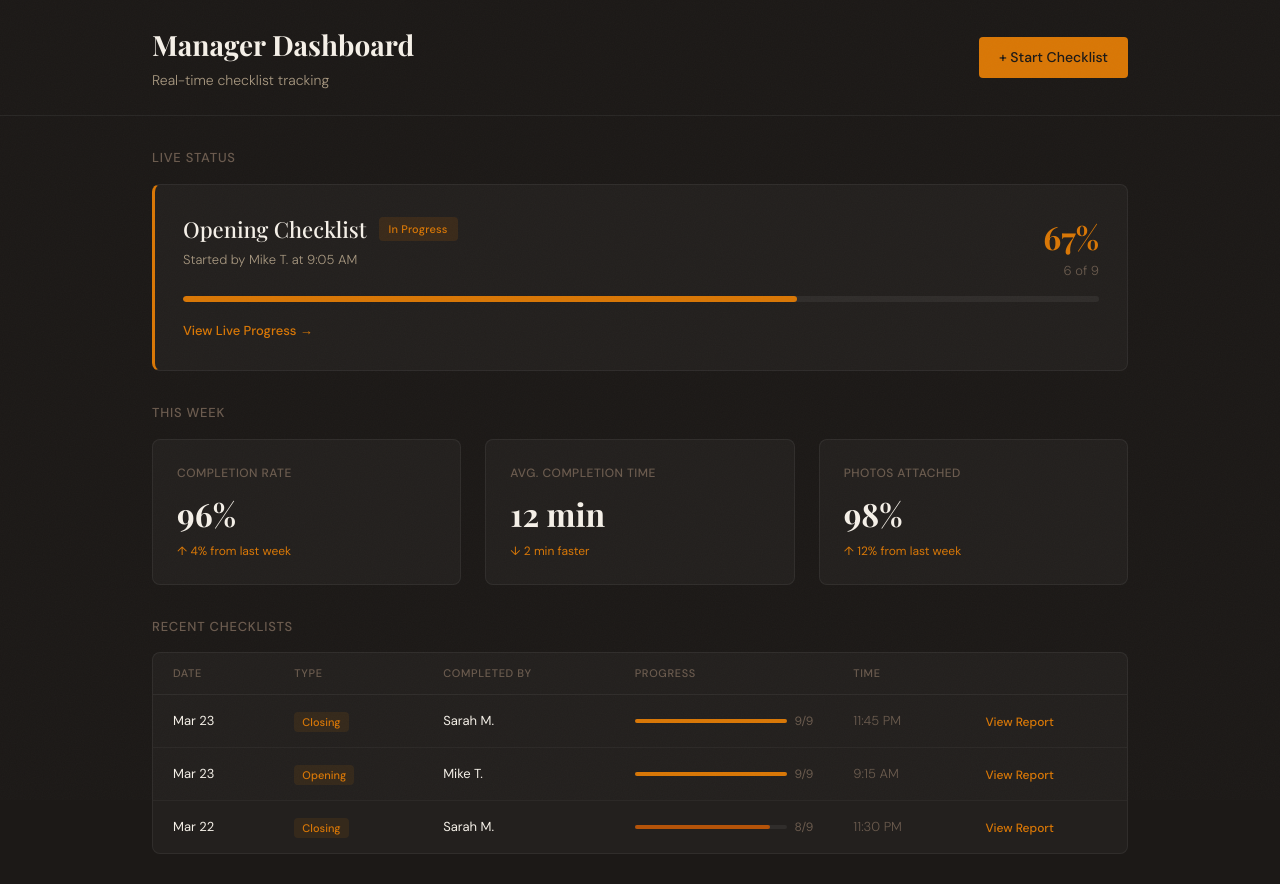
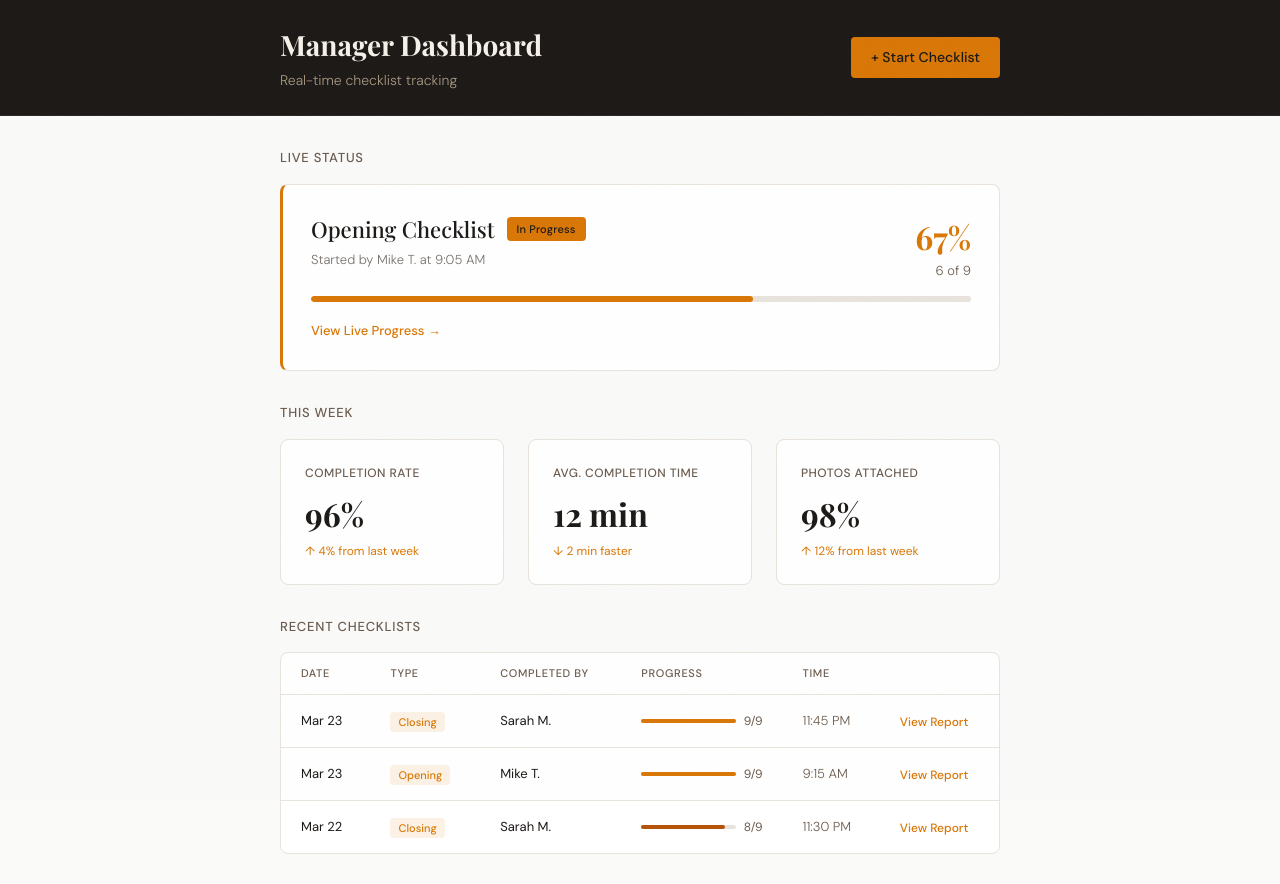
Before and after one commit to withinreachintl-coder/wri-restaurant-ops, a Next.js app: page /dashboard in a window 1280 px wide. Shown: the top 884 px of the page. Built offline with nearby package versions, Linux system fonts and the light colour scheme.

Commit message:
cream background, centered layout, amber buttons on checklist and dashboard

```diff
--- a/app/dashboard/page.tsx
+++ b/app/dashboard/page.tsx
@@ -54,10 +54,10 @@ export default function DashboardPage() {
   })
 
   return (
-    <main className="min-h-screen" style={{ background: '#1C1917', color: '#F5F0E8' }}>
+    <main className="min-h-screen" style={{ background: '#FAFAF9', color: '#1C1917' }}>
       {/* Header */}
-      <div style={{ borderBottom: '1px solid rgba(255,255,255,0.06)' }}>
-        <div className="max-w-5xl mx-auto px-6 py-6">
+      <div style={{ background: '#1C1917', borderBottom: '1px solid rgba(255,255,255,0.06)' }}>
+        <div style={{ maxWidth: '768px', margin: '0 auto', padding: '24px 24px' }}>
           <div className="flex items-center justify-between">
             <div>
               <h1
@@ -65,6 +65,7 @@ export default function DashboardPage() {
                   fontFamily: 'var(--font-playfair), "Playfair Display", serif',
                   fontSize: '28px',
                   fontWeight: 700,
+                  color: '#F5F0E8',
                   marginBottom: '4px',
                 }}
               >
@@ -101,7 +102,7 @@ export default function DashboardPage() {
         </div>
       </div>
 
-      <div className="max-w-5xl mx-auto px-6 py-8" style={{ display: 'flex', flexDirection: 'column', gap: '32px' }}>
+      <div style={{ maxWidth: '768px', margin: '0 auto', padding: '0 24px', display: 'flex', flexDirection: 'column', gap: '32px', paddingTop: '32px' }}>
         {/* Live Status */}
         <section>
           <h2
@@ -119,8 +120,8 @@ export default function DashboardPage() {
           </h2>
           <div
             style={{
-              background: 'rgba(255,255,255,0.03)',
-              border: '1px solid rgba(255,255,255,0.06)',
+              background: '#FFFFFF',
+              border: '1px solid #E8E3DC',
               borderLeft: '3px solid #D97706',
               borderRadius: '8px',
               padding: '28px',
@@ -134,6 +135,7 @@ export default function DashboardPage() {
                       fontFamily: 'var(--font-playfair), "Playfair Display", serif',
                       fontSize: '22px',
                       fontWeight: 500,
+                      color: '#1C1917',
                       textTransform: 'capitalize' as const,
                     }}
                   >
@@ -144,8 +146,8 @@ export default function DashboardPage() {
                       fontFamily: 'var(--font-dmsans), "DM Sans", sans-serif',
                       fontSize: '11px',
                       fontWeight: 500,
-                      color: '#D97706',
-                      background: 'rgba(217,119,6,0.12)',
+                      color: '#1C1917',
+                      background: '#D97706',
                       padding: '4px 10px',
                       borderRadius: '4px',
                       letterSpacing: '0.02em',
@@ -159,7 +161,7 @@ export default function DashboardPage() {
                     fontFamily: 'var(--font-dmsans), "DM Sans", sans-serif',
                     fontSize: '13px',
                     fontWeight: 300,
-                    color: '#A89880',
+                    color: '#78716C',
                   }}
                 >
                   Started by {currentProgress.inProgressBy} at {currentProgress.startedAt}
@@ -192,7 +194,7 @@ export default function DashboardPage() {
             <div
               style={{
                 height: '6px',
-                background: 'rgba(255,255,255,0.06)',
+                background: '#E8E3DC',
                 borderRadius: '3px',
                 overflow: 'hidden',
               }}
@@ -250,8 +252,8 @@ export default function DashboardPage() {
               <div
                 key={i}
                 style={{
-                  background: 'rgba(255,255,255,0.03)',
-                  border: '1px solid rgba(255,255,255,0.06)',
+                  background: '#FFFFFF',
+                  border: '1px solid #E8E3DC',
                   borderRadius: '8px',
                   padding: '24px',
                 }}
@@ -274,7 +276,7 @@ export default function DashboardPage() {
                     fontFamily: 'var(--font-playfair), "Playfair Display", serif',
                     fontSize: '32px',
                     fontWeight: 700,
-                    color: '#F5F0E8',
+                    color: '#1C1917',
                     marginBottom: '4px',
                   }}
                 >
@@ -312,8 +314,8 @@ export default function DashboardPage() {
           </h2>
           <div
             style={{
-              background: 'rgba(255,255,255,0.03)',
-              border: '1px solid rgba(255,255,255,0.06)',
+              background: '#FFFFFF',
+              border: '1px solid #E8E3DC',
               borderRadius: '8px',
               overflow: 'hidden',
             }}
@@ -321,7 +323,7 @@ export default function DashboardPage() {
             <div style={{ overflowX: 'auto', WebkitOverflowScrolling: 'touch' }}>
             <table style={{ width: '100%', borderCollapse: 'collapse', minWidth: '600px' }}>
               <thead>
-                <tr style={{ borderBottom: '1px solid rgba(255,255,255,0.06)' }}>
+                <tr style={{ borderBottom: '1px solid #E8E3DC' }}>
                   {['Date', 'Type', 'Completed By', 'Progress', 'Time', ''].map((h, i) => (
                     <th
                       key={i}
@@ -345,9 +347,9 @@ export default function DashboardPage() {
                 {MOCK_HISTORY.map((item, idx) => (
                   <tr
                     key={idx}
-                    style={{ borderBottom: idx < MOCK_HISTORY.length - 1 ? '1px solid rgba(255,255,255,0.04)' : 'none' }}
+                    style={{ borderBottom: idx < MOCK_HISTORY.length - 1 ? '1px solid #E8E3DC' : 'none' }}
                   >
-                    <td style={{ padding: '14px 20px', fontFamily: 'var(--font-dmsans), "DM Sans", sans-serif', fontSize: '13px', fontWeight: 400, color: '#F5F0E8' }}>
+                    <td style={{ padding: '14px 20px', fontFamily: 'var(--font-dmsans), "DM Sans", sans-serif', fontSize: '13px', fontWeight: 400, color: '#1C1917' }}>
                       {new Date(item.date).toLocaleDateString('en-US', { month: 'short', day: 'numeric' })}
                     </td>
                     <td style={{ padding: '14px 20px' }}>
@@ -366,12 +368,12 @@ export default function DashboardPage() {
                         {item.type}
                       </span>
                     </td>
-                    <td style={{ padding: '14px 20px', fontFamily: 'var(--font-dmsans), "DM Sans", sans-serif', fontSize: '13px', fontWeight: 400, color: '#F5F0E8' }}>
+                    <td style={{ padding: '14px 20px', fontFamily: 'var(--font-dmsans), "DM Sans", sans-serif', fontSize: '13px', fontWeight: 400, color: '#1C1917' }}>
                       {item.completedBy}
                     </td>
                     <td style={{ padding: '14px 20px' }}>
                       <div style={{ display: 'flex', alignItems: 'center', gap: '8px' }}>
-                        <div style={{ flex: 1, height: '4px', background: 'rgba(255,255,255,0.06)', borderRadius: '2px', width: '80px' }}>
+                        <div style={{ flex: 1, height: '4px', background: '#E8E3DC', borderRadius: '2px', width: '80px' }}>
                           <div
                             style={{
                               height: '100%',
@@ -417,8 +419,8 @@ export default function DashboardPage() {
         <section>
           <div
             style={{
-              background: 'rgba(217,119,6,0.06)',
-              border: '1px solid rgba(217,119,6,0.15)',
+              background: '#FEF9F0',
+              border: '1px solid rgba(217,119,6,0.2)',
               borderRadius: '8px',
               padding: '24px',
               display: 'flex',
@@ -432,7 +434,7 @@ export default function DashboardPage() {
                   fontFamily: 'var(--font-dmsans), "DM Sans", sans-serif',
                   fontSize: '14px',
                   fontWeight: 500,
-                  color: '#F5F0E8',
+                  color: '#1C1917',
                   marginBottom: '4px',
                 }}
               >
@@ -443,7 +445,7 @@ export default function DashboardPage() {
                   fontFamily: 'var(--font-dmsans), "DM Sans", sans-serif',
                   fontSize: '13px',
                   fontWeight: 300,
-                  color: '#A89880',
+                  color: '#78716C',
                   lineHeight: 1.6,
                 }}
               >
```
Also changed, not shown: app/checklist/page.tsx (+30 -30 lines), .claude/settings.local.json, 1 other file (tests, documents, lock files or other folders).
